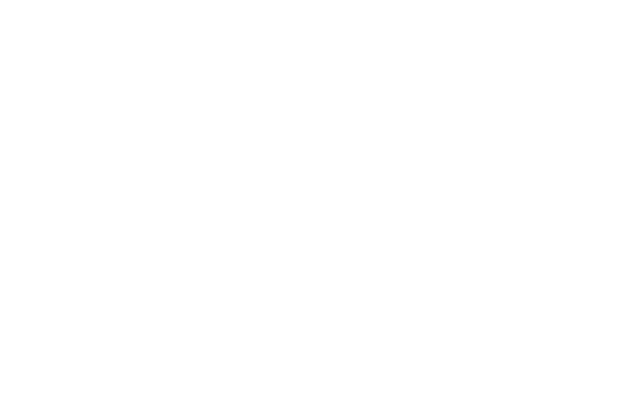
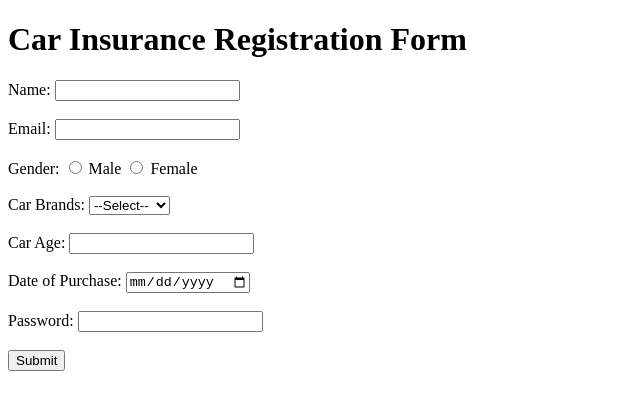
Before and after one commit to acciojob/car-insurance-form-priyamdodiya, a website: page main.html in a window 1280 px wide. Shown: the whole page, without its empty margins (0-640 px from the left). Drawn offline with Linux system fonts and the light colour scheme.

Commit message:
created a submission

```diff
--- a/main.html
+++ b/main.html
@@ -1,16 +1,58 @@
 <!DOCTYPE html>
+<html lang="en">
+<head>
+    <meta charset="UTF-8">
+    <meta name="viewport" content="width=device-width, initial-scale=1.0">
+    <title>Car Insurance Registration Form</title>
+</head>
+<body>
+    <h1>Car Insurance Registration Form</h1>
+    <form method="POST">
+        <!-- Name Field -->
+        <label for="name">Name:</label>
+        <input type="text" id="name" name="name" required>
+        <br><br>
 
-<html>
+        <!-- Email Field -->
+        <label for="email">Email:</label>
+        <input type="email" id="email" name="email" required>
+        <br><br>
 
-<head>
-	<link rel="stylesheet" href="styles.css">
-</head>
+        <!-- Gender Field -->
+        <label>Gender:</label>
+        <input type="radio" id="male" name="gender" value="Male" required>
+        <label for="male">Male</label>
+        <input type="radio" id="female" name="gender" value="Female" required>
+        <label for="female">Female</label>
+        <br><br>
 
-<body>
-	<!-- the entire body must be written by student -->
-    <script type="text/javascript" src="./script.js">
-</script>
+        <!-- Car Brands Dropdown -->
+        <label for="cars">Car Brands:</label>
+        <select id="cars" name="cars">
+            <option value="">--Select--</option>
+            <option value="BMW">BMW</option>
+            <option value="Audi">Audi</option>
+            <option value="Mercedes">Mercedes</option>
+        </select>
+        <br><br>
 
+        <!-- Car Age Field -->
+        <label for="carage">Car Age:</label>
+        <input type="number" id="carage" name="carage" required>
+        <br><br>
+
+        <!-- Date of Purchase Field -->
+        <label for="dop">Date of Purchase:</label>
+        <input type="date" id="dop" name="dop" required>
+        <br><br>
+
+        <!-- Password Field -->
+        <label for="password">Password:</label>
+        <input type="password" id="password" name="password" required>
+        <br><br>
+
+        <!-- Submit Button -->
+        <button type="submit">Submit</button>
+    </form>
 </body>
-
 </html>
```
